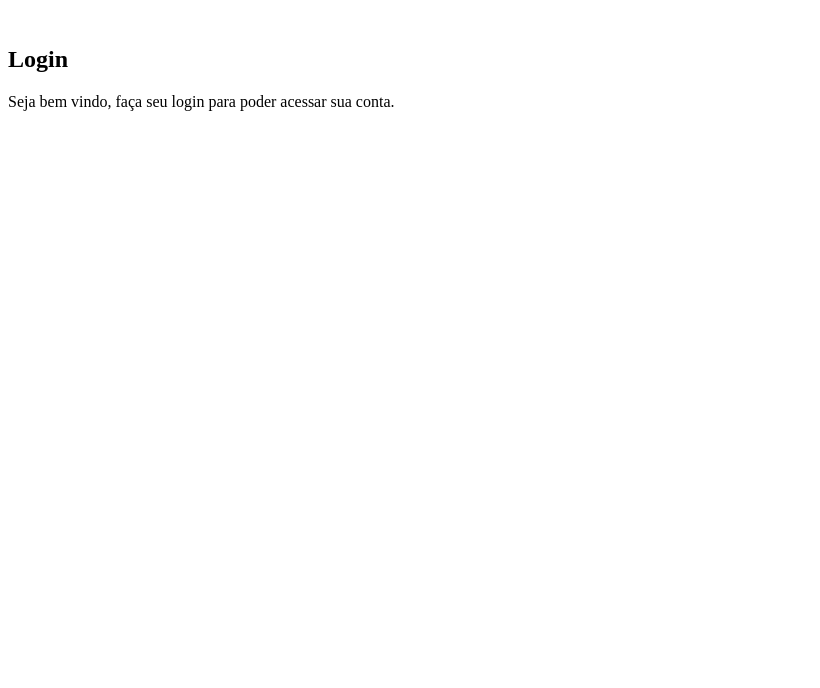
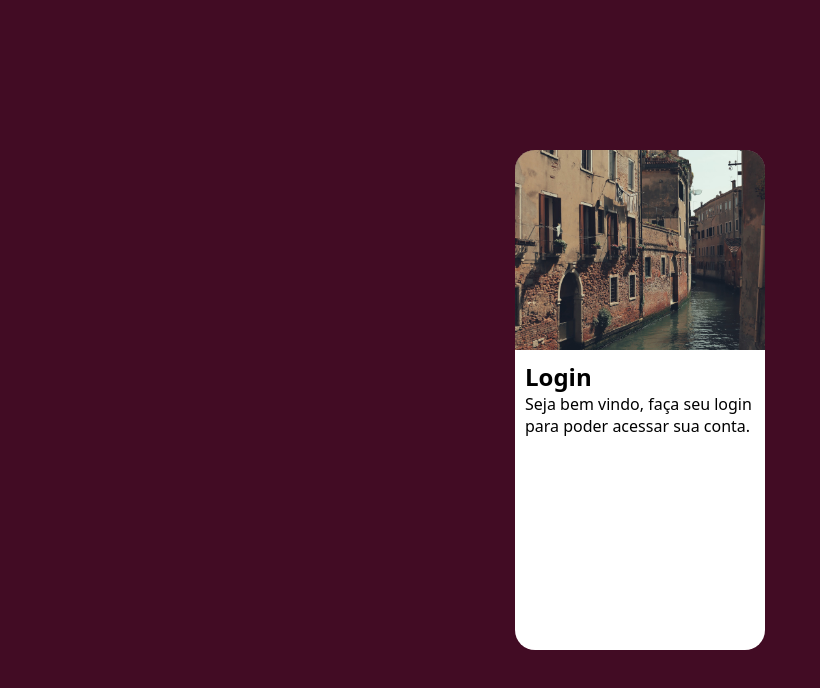
Before and after one commit to MateusMFernandes/Login, a plain HTML site: page index.html in a window 1280 px wide. Shown: the whole page, without its empty margins (0-820 px from the left). Drawn offline with Linux system fonts and the light colour scheme.

Commit message:
imagem inserida

```diff
--- a/estilos/style.css
+++ b/estilos/style.css
@@ -1,7 +1,46 @@
 @charset "UTF-8";
 
+* {
+    padding: 0px;
+    margin: 0px;
+    box-sizing: border-box;
+    font-family: system-ui, -apple-system, BlinkMacSystemFont, 'Segoe UI', Roboto, Oxygen, Ubuntu, Cantarell, 'Open Sans', 'Helvetica Neue', sans-serif;
+}
 :root {
     --cor01: #280315;
     --cor02: #420c24;
     --cor03: #5f0823;
 }
+html, body {
+    height: 100vh;
+    width: 100vw;
+    background-color: var(--cor02);
+}
+main {
+    height: 100vh;
+    width: 100vw;
+    position: relative;
+}
+section#login {
+    top: 50%;
+    left: 50%;
+    transform: translate(-50%, -50%);
+    position: absolute;
+    background-color: white;
+    width: 250px;
+    height: 500px;
+    border-radius: 20px;
+    overflow: hidden;
+}
+section#login > div#imagem {
+    background: #280315 url(../imagens/teladelogin.jpg);
+    height: 200px;
+    background-size: cover;
+    background-position: left, center;
+    display: block;
+
+}
+section#login > div#formulario {
+    display: block;
+    padding: 10px;
+}
--- a/index.html
+++ b/index.html
@@ -11,7 +11,7 @@
     <main>
         <section id="login">
             <div id="imagem">
-                <img src="" alt="">
+
             </div>
             <div id="formulario">
                 <h1>Login</h1>
```
Also changed, not shown: imagens/teladelogin.jpg (added).
